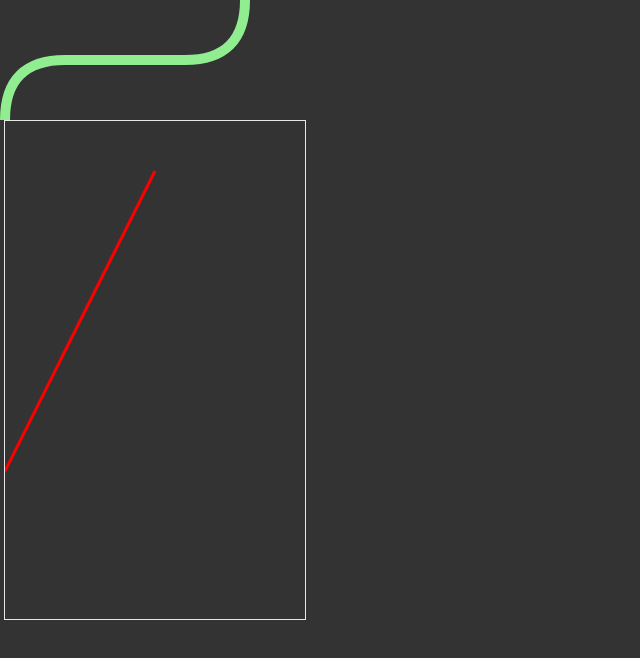
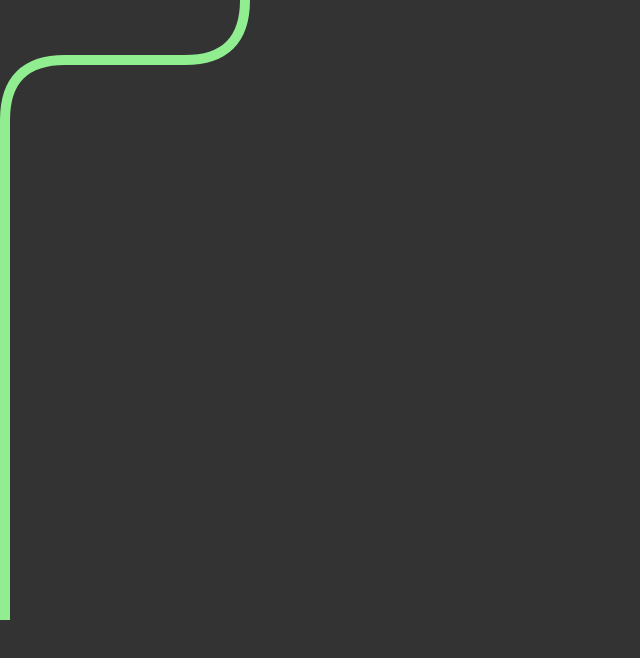
Before and after one commit to gabjuh/webdev-portfolio, a React (Vite) app: page / in a window 1280 px wide. Shown: the top 658 px of the page, without its empty margins (0-640 px from the left). Built offline with nearby package versions, Linux system fonts and the light colour scheme.

Commit message:
svg made dynamic

```diff
--- a/src/component/Tube.tsx
+++ b/src/component/Tube.tsx
@@ -12,11 +12,16 @@ const Tube: React.FC<Bend> = ({
   strokeWidth,
 }) => {
 
-
   return (
     <>
-      <svg height={height} className="ml-1 p-0 border">
-        <path d="M 0 350 l 150 -300" stroke="red" stroke-width="3" />
+      <svg height={height} width={strokeWidth} className="">
+        <path
+          d={`
+            M ${strokeWidth / 2} ${height}
+            l 0 -${height}
+          `}
+          stroke={color}
+          stroke-width={strokeWidth} />
       </svg>
     </>
   );
```
